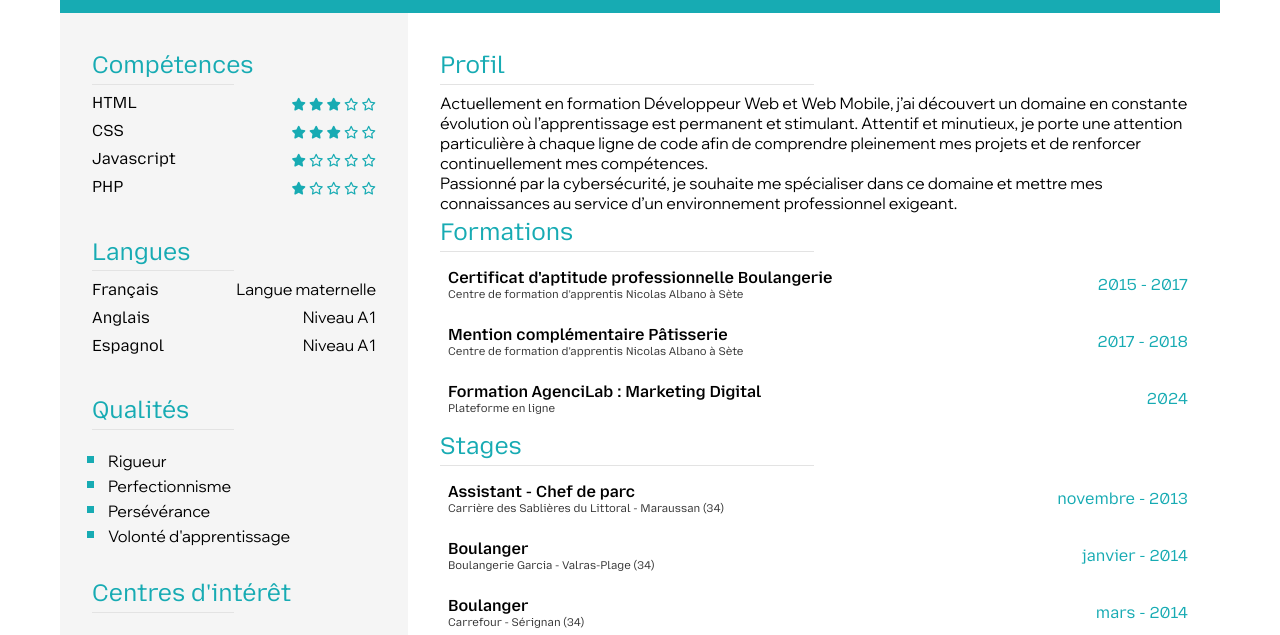
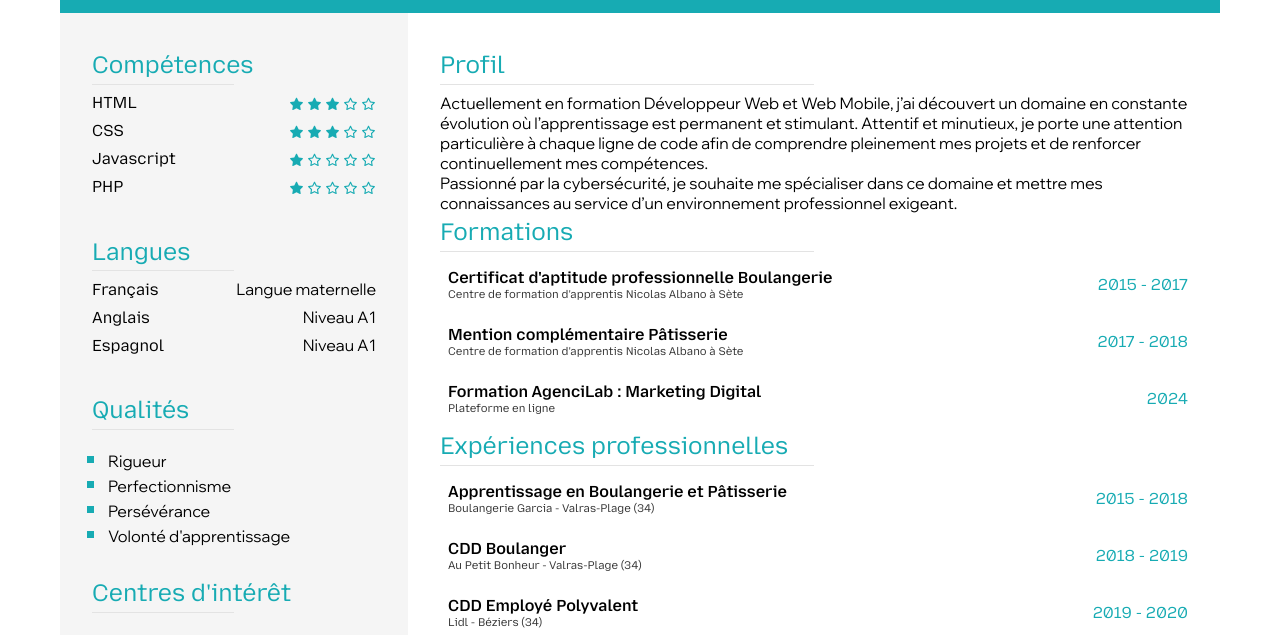
Before and after one commit to Florent-Vidal/cv-florent-vidal, a plain HTML site: page index.html in a window 1280 px wide. Shown: the part 286-921 px from the top of the page. Drawn offline with Linux system fonts and the light colour scheme.

Commit message:
refactor: aria-label pour accessibilite, uniformisations système icon, hiérarchie h2

```diff
--- a/assets/styles/styles.css
+++ b/assets/styles/styles.css
@@ -167,16 +167,17 @@ h1 {
   }
 }
 
-header h2 {
+.sous-titre {
   color: var(--blanc);
   font-family: "Wix Madefor Display";
   font-weight: 600;
   margin-top: 0;
   margin-bottom: 0;
+  font-size: 1.5rem;
 }
 
 @media print {
-  header h2 {
+  .sous-titre {
     color: var(--bleu);
   }
 }
@@ -290,6 +291,12 @@ i {
   padding-bottom: 0.5rem;
   list-style: none;
   margin: 0;
+}
+
+.star-icon {
+  width: 15px;
+  height: 15px;
+  vertical-align: middle;
 }
 
 .liste-langues {
--- a/index.html
+++ b/index.html
@@ -6,10 +6,6 @@
     <title>CV - Florent Vidal</title>
     <link rel="stylesheet" href="./assets/styles/styles.css" />
     <link rel="icon" href="./assets/favicon/favicon.ico" type="image/x-icon" />
-    <link
-      rel="stylesheet"
-      href="https://cdnjs.cloudflare.com/ajax/libs/font-awesome/6.5.0/css/all.min.css"
-    />
   </head>
   <body>
     <header>
@@ -22,7 +18,7 @@
       </a>
       <div class="header-right">
         <h1>Florent Vidal</h1>
-        <h2>Développeur Web et Web Mobile</h2>
+        <p class="sous-titre">Développeur Web et Web Mobile</p>
 
         <address>
           <div class="address-header">
@@ -54,45 +50,45 @@
           <ul class="skills">
             <li>
               <span class="bold">HTML</span>
-              <span>
-                <i class="fa-solid fa-star"></i>
-                <i class="fa-solid fa-star"></i>
-                <i class="fa-solid fa-star"></i>
-                <i class="fa-regular fa-star"></i>
-                <i class="fa-regular fa-star"></i>
+              <span aria-label="Niveau de compétence : 3 étoiles sur 5">
+                <img src="./assets/icons/star-solid-full.svg" alt="" class="star-icon" />
+                <img src="./assets/icons/star-solid-full.svg" alt="" class="star-icon" />
+                <img src="./assets/icons/star-solid-full.svg" alt="" class="star-icon" />
+                <img src="./assets/icons/star-regular-empty.svg" alt="" class="star-icon" />
+                <img src="./assets/icons/star-regular-empty.svg" alt="" class="star-icon" />
               </span>
             </li>
 
             <li>
               <span class="bold">CSS</span>
-              <span>
-                <i class="fa-solid fa-star"></i>
-                <i class="fa-solid fa-star"></i>
-                <i class="fa-solid fa-star"></i>
-                <i class="fa-regular fa-star"></i>
-                <i class="fa-regular fa-star"></i>
+              <span aria-label="Niveau de compétence : 3 étoiles sur 5">
+                <img src="./assets/icons/star-solid-full.svg" alt="" class="star-icon" />
+                <img src="./assets/icons/star-solid-full.svg" alt="" class="star-icon" />
+                <img src="./assets/icons/star-solid-full.svg" alt="" class="star-icon" />
+                <img src="./assets/icons/star-regular-empty.svg" alt="" class="star-icon" />
+                <img src="./assets/icons/star-regular-empty.svg" alt="" class="star-icon" />
               </span>
             </li>
 
             <li>
               <span class="bold">Javascript</span>
-              <span>
-                <i class="fa-solid fa-star"></i>
-                <i class="fa-regular fa-star"></i>
-                <i class="fa-regular fa-star"></i>
-                <i class="fa-regular fa-star"></i>
-                <i class="fa-regular fa-star"></i>
+              <span aria-label="Niveau de compétence : 1 étoile sur 5">
+                <img src="./assets/icons/star-solid-full.svg" alt="" class="star-icon" />
+                <img src="./assets/icons/star-regular-empty.svg" alt="" class="star-icon" />
+                <img src="./assets/icons/star-regular-empty.svg" alt="" class="star-icon" />
+                <img src="./assets/icons/star-regular-empty.svg" alt="" class="star-icon" />
+                <img src="./assets/icons/star-regular-empty.svg" alt="" class="star-icon" />
               </span>
             </li>
 
             <li>
               <span class="bold">PHP</span>
-              <span>
-                <i class="fa-solid fa-star"></i>
-                <i class="fa-regular fa-star"></i>
-                <i class="fa-regular fa-star"></i>
-                <i class="fa-regular fa-star"></i>
-                <i class="fa-regular fa-star"></i>
+              <span aria-label="Niveau de compétence : 1 étoile sur 5">
+                <img src="./assets/icons/star-solid-full.svg" alt="" class="star-icon" />
+                <img src="./assets/icons/star-regular-empty.svg" alt="" class="star-icon" />
+                <img src="./assets/icons/star-regular-empty.svg" alt="" class="star-icon" />
+                <img src="./assets/icons/star-regular-empty.svg" alt="" class="star-icon" />
+                <img src="./assets/icons/star-regular-empty.svg" alt="" class="star-icon" />
               </span>
             </li>
           </ul>
@@ -136,7 +132,7 @@
       <section>
         <h2>Profil</h2>
         <div class="separateur"></div>
-        <p class="indent">
+        <p>
           Actuellement en formation Développeur Web et Web Mobile, j’ai découvert un domaine en
           constante évolution où l’apprentissage est permanent et stimulant. Attentif et minutieux,
           je porte une attention particulière à chaque ligne de code afin de comprendre pleinement
@@ -172,37 +168,6 @@
                 <p>Plateforme en ligne</p>
               </div>
               <time class="date" datetime="2024">2024</time>
-            </li>
-          </ul>
-        </article>
-
-        <article>
-          <h2>Stages</h2>
-          <div class="separateur"></div>
-
-          <ul class="list-section">
-            <li>
-              <div>
-                <h3>Assistant - Chef de parc</h3>
-                <p>Carrière des Sablières du Littoral - Maraussan (34)</p>
-              </div>
-              <time class="date" datetime="2013-11"> novembre - 2013</time>
-            </li>
-
-            <li>
-              <div>
-                <h3>Boulanger</h3>
-                <p>Boulangerie Garcia - Valras-Plage (34)</p>
-              </div>
-              <time class="date" datetime="2014-01">janvier - 2014</time>
-            </li>
-
-            <li>
-              <div>
-                <h3>Boulanger</h3>
-                <p>Carrefour - Sérignan (34)</p>
-              </div>
-              <time class="date" datetime="2014-03">mars - 2014</time>
             </li>
           </ul>
         </article>
```
Also changed, not shown: assets/icons/star-regular-empty.svg (added), assets/icons/star-solid-full.svg (added), 1 other file.
